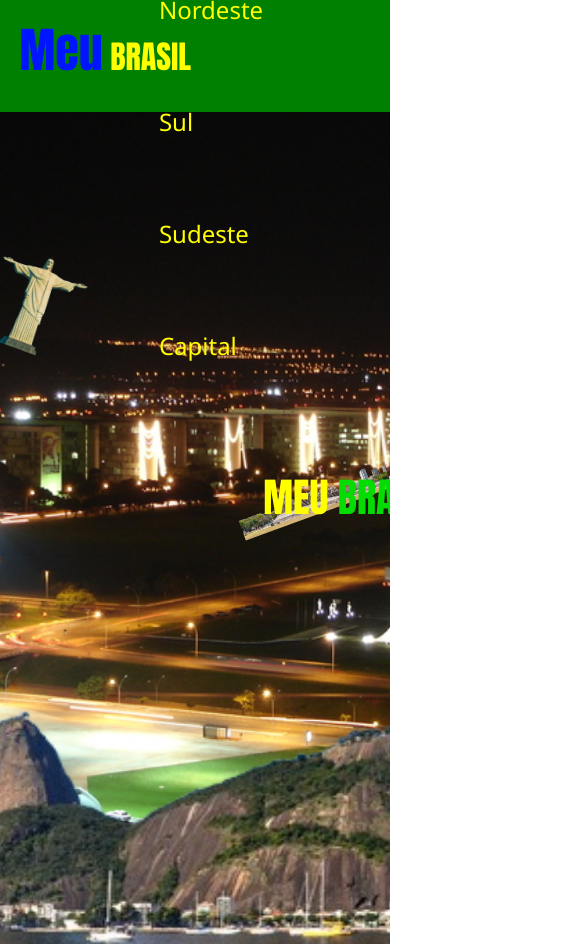
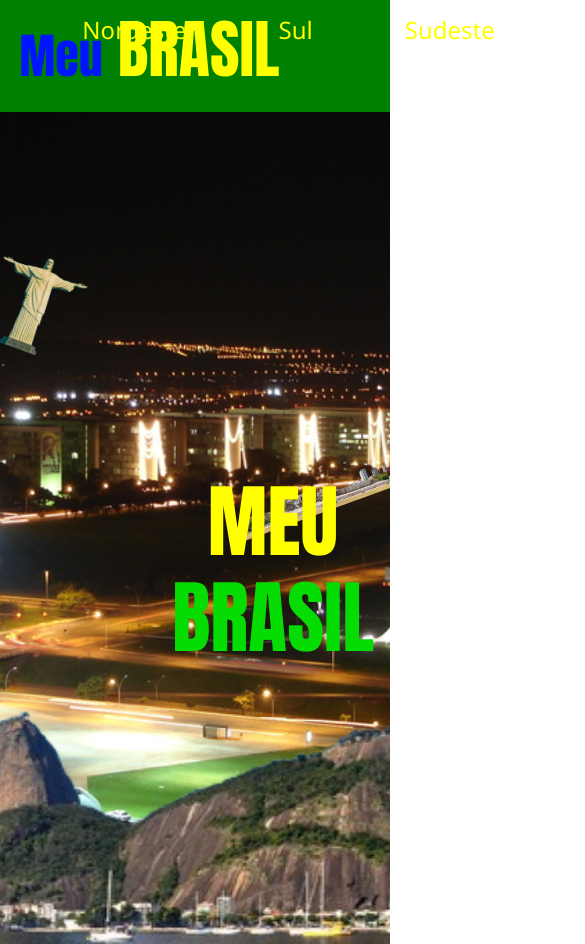
Before and after one commit to PauloRuben/Parallax-Meu-Brasil, a plain HTML site: page index.html in a window 390 px wide. Shown: the top 944 px of the page, 585 px wide, since content can reach past the window. Drawn offline with nearby package versions, Linux system fonts and the light colour scheme.

Commit message:
Add files via upload

```diff
--- a/style.css
+++ b/style.css
@@ -16,6 +16,11 @@ header{
     height: 7rem;
     background-color: green;
     color: yellow;
+    display: flex;
+    justify-content: space-between;
+    align-items: center;
+    padding: 0 5%;
+    z-index: 1000;
 }
 header span{
     color: rgb(0, 21, 255);
@@ -33,7 +38,7 @@ header h1{
     font-size: 4rem;
     font-family: Impact, Haettenschweiler, 'Arial Narrow Bold', sans-serif;
 }
-header > nav {
+header  nav {
     position: absolute;
     top: 50%;
     left: 50%;
@@ -376,36 +381,3 @@ footer a {
 footer a:hover {
     color: rgb(0, 21, 255);
 }
-@media (max-width: 768px) {
-    header h1 {
-        font-size: 2rem;
-        top: 20%;
-    }
-
-    header nav ul {
-        flex-direction: column;
-        gap: 1rem;
-        transform: none;
-    }
-
-    #inicio .TEXTO {
-        font-size: 2.5rem;
-        left: 50%;
-        width: 80%;
-    }
-
-    .conteudo {
-        flex-direction: column;
-        padding: 10px;
-    }
-
-    #Centro-Oeste p,
-    #Norte p,
-    #Nordeste p,
-    #Sul p,
-    #Suldeste p,
-    #Capital p {
-        padding: 10px;
-        font-size: 1rem;
-    }
-}
```
